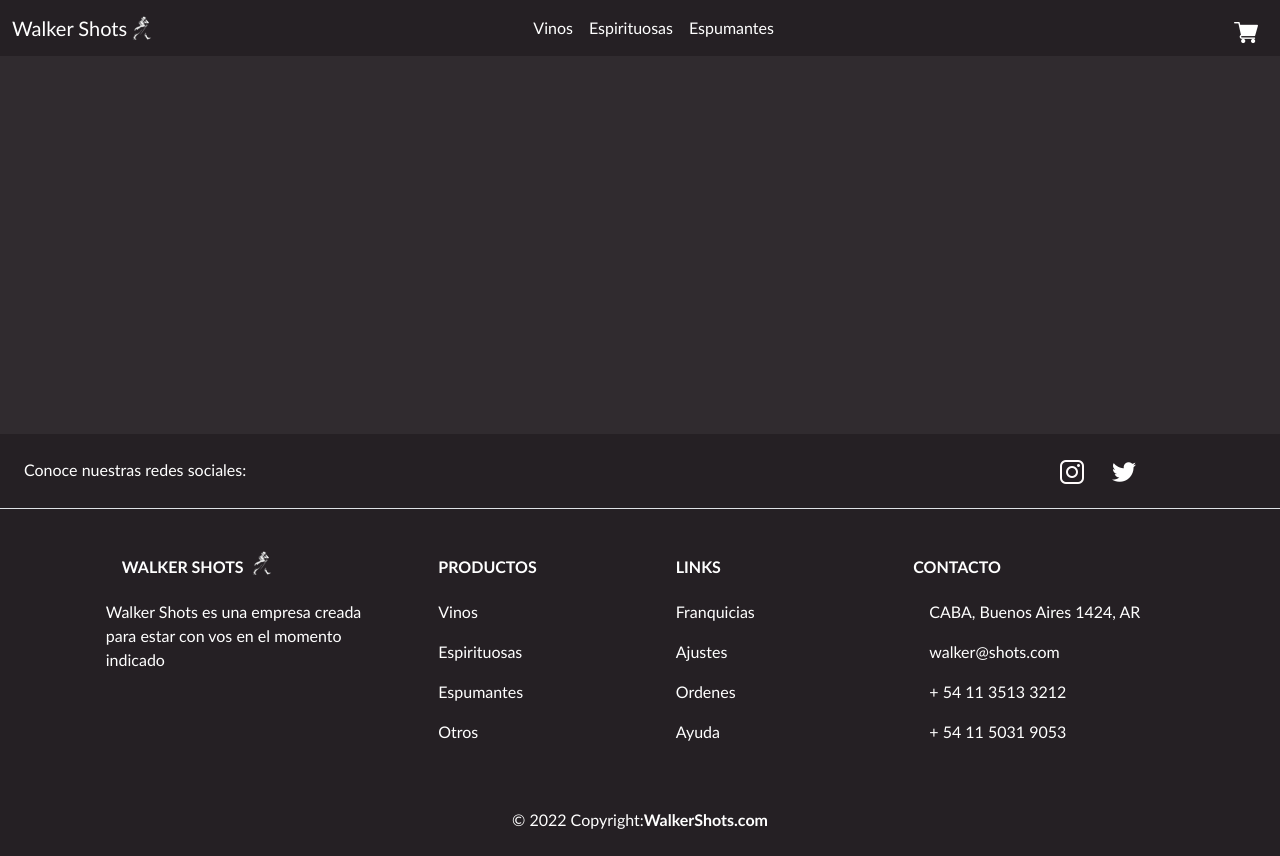
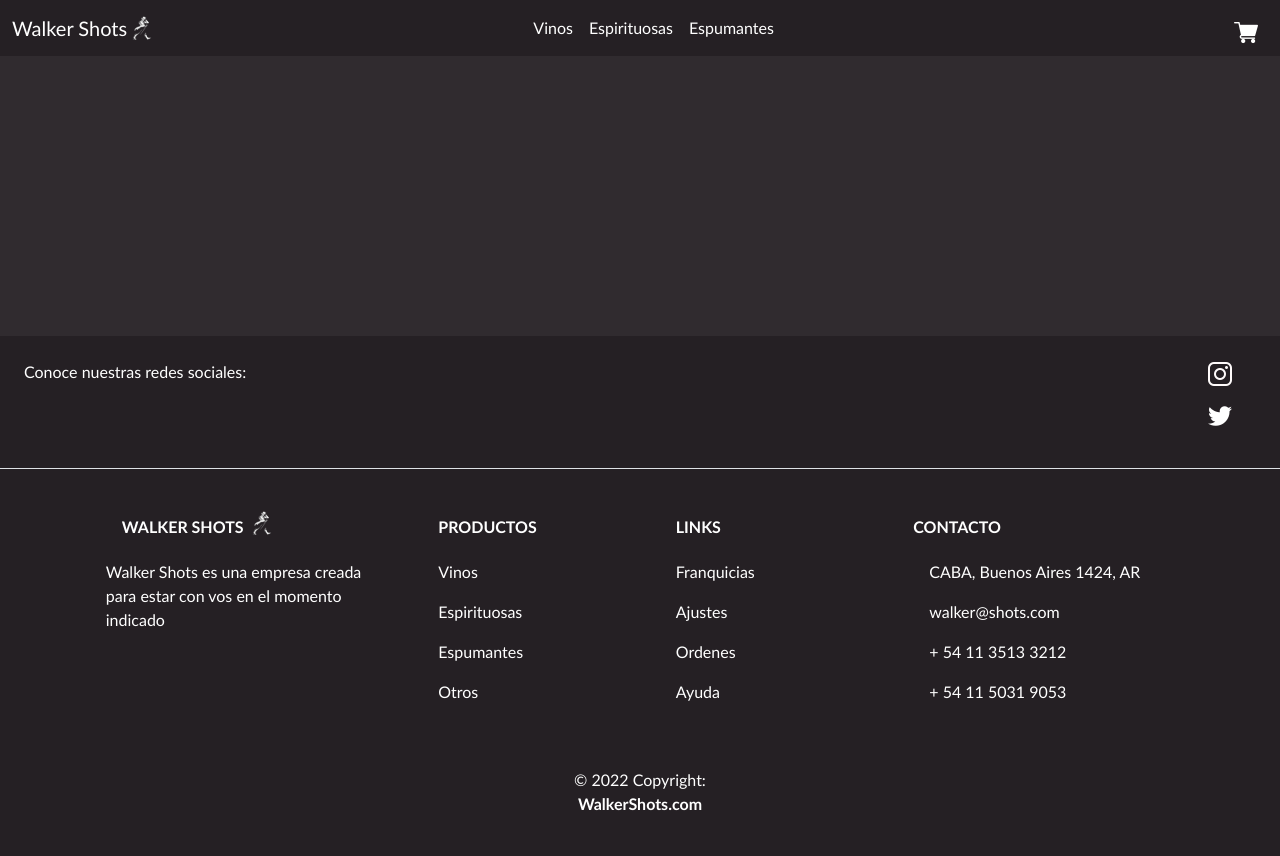
Before and after one commit to Federexi/Walker-shots, a React (Create React App) app: page / in a window 1280 px wide. Built offline with nearby package versions, Linux system fonts and the light colour scheme; no server answers; the database is empty; a web font is replaced by a local one.

Commit message:
remove href

```diff
--- a/src/App.css
+++ b/src/App.css
@@ -296,6 +296,10 @@ footer{
   color: #fff !important;
 }
 
+.href {
+  cursor: pointer;
+}
+
 /*Start cart*/
 
 ol, ul {
--- a/src/components/CartItem.jsx
+++ b/src/components/CartItem.jsx
@@ -1,11 +1,8 @@
-import { increment, serverTimestamp } from "firebase/firestore";
-import { doc, setDoc, collection, updateDoc } from "firebase/firestore";
-import { db } from "../utils/firebaseConfig";
 import { useContext } from "react";
 import { CartContext } from "./CartContext";
 
 const CartItem = ({product}) => {
-    const {cartList, clear, deleteItem,  calcTotal } = useContext(CartContext)
+    const {deleteItem} = useContext(CartContext)
 
     return(
         <div>
@@ -25,7 +22,7 @@ const CartItem = ({product}) => {
           <p>${product.qty * product.item.price}</p>
         </div>
               <div class="cartSection removeWrap">
-              <a className="remove" onClick={() => deleteItem(product.item.id)}>X</a>
+              <p className="remove href" onClick={() => deleteItem(product.item.id)}>X</p>
         </div>
       </div>
       </li>
--- a/src/components/Footer.js
+++ b/src/components/Footer.js
@@ -2,8 +2,6 @@ import man from '../striding-man.jpg';
 import instagram from '../instagram.png';
 import twitter from '../twitter.png';
 import {Link} from 'react-router-dom'
-
-const Blanco = { color: 'white' };
 
 function Footer() {
     return(
@@ -16,24 +14,24 @@ function Footer() {
         </div>
 
         <div>
-        <a href="" className="me-4 link-secondary">
-            <i className="fab fa-facebook-f"><img src={instagram}></img> </i>
-        </a>
-        <a href="" class="me-4 link-secondary">
-            <i class="fab fa-twitter"><img src={twitter}></img> </i>
-        </a>
-        <a href="" class="me-4 link-secondary">
+        <p className="me-4 link-secondary href">
+            <i className="fab fa-facebook-f"><img src={instagram} alt="instagram"></img> </i>
+        </p>
+        <p class="me-4 link-secondary href">
+            <i class="fab fa-twitter"><img src={twitter} alt="twitter"></img> </i>
+        </p>
+        <p class="me-4 link-secondary href">
             <i class="fab fa-google"></i>
-        </a>
-        <a href="" class="me-4 link-secondary">
+        </p>
+        <p class="me-4 link-secondary href">
             <i class="fab fa-instagram"></i>
-        </a>
-        <a href="" class="me-4 link-secondary">
+        </p>
+        <p class="me-4 link-secondary href">
             <i class="fab fa-linkedin"></i>
-        </a>
-        <a href="" class="me-4 link-secondary">
+        </p>
+        <p class="me-4 link-secondary href">
             <i class="fab fa-github"></i>
-        </a>
+        </p>
         </div>
     </section>
 
@@ -54,16 +52,16 @@ function Footer() {
                 Productos
             </h6>
             <p>
-                <Link to="/category/1"><a class="text-reset">Vinos</a></Link>
+                <Link to="/category/1"><p className="text-reset href">Vinos</p></Link>
             </p>
             <p>
-                <Link to="/category/2"><a class="text-reset">Espirituosas</a></Link>
+                <Link to="/category/2"><p className="text-reset href">Espirituosas</p></Link>
             </p>
             <p>
-                <Link to="/category/3"><a href="#!" class="text-reset">Espumantes</a></Link>
+                <Link to="/category/3"><p className="text-reset href">Espumantes</p></Link>
             </p>
             <p>
-                <a href="#" class="text-reset">Otros</a>
+                <p className="text-reset href">Otros</p>
             </p>
             </div>
 
@@ -72,16 +70,16 @@ function Footer() {
                 Links
             </h6>
             <p>
-                <a href="#!" class="text-reset">Franquicias</a>
+                <p class="text-reset href">Franquicias</p>
             </p>
             <p>
-                <a href="#!" class="text-reset">Ajustes</a>
+                <p class="text-reset href">Ajustes</p>
             </p>
             <p>
-                <a href="#!" class="text-reset">Ordenes</a>
+                <p class="text-reset href">Ordenes</p>
             </p>
             <p>
-                <a href="#!" class="text-reset">Ayuda</a>
+                <p class="text-reset href">Ayuda</p>
             </p>
             </div>
 
@@ -101,7 +99,7 @@ function Footer() {
 
     <div class="text-center p-4">
         © 2022 Copyright:
-        <a class="text-reset fw-bold" href="https://mdbootstrap.com/">WalkerShots.com</a>
+        <p class="text-reset fw-bold href">WalkerShots.com</p>
     </div>
   </footer>
 </div>
```
